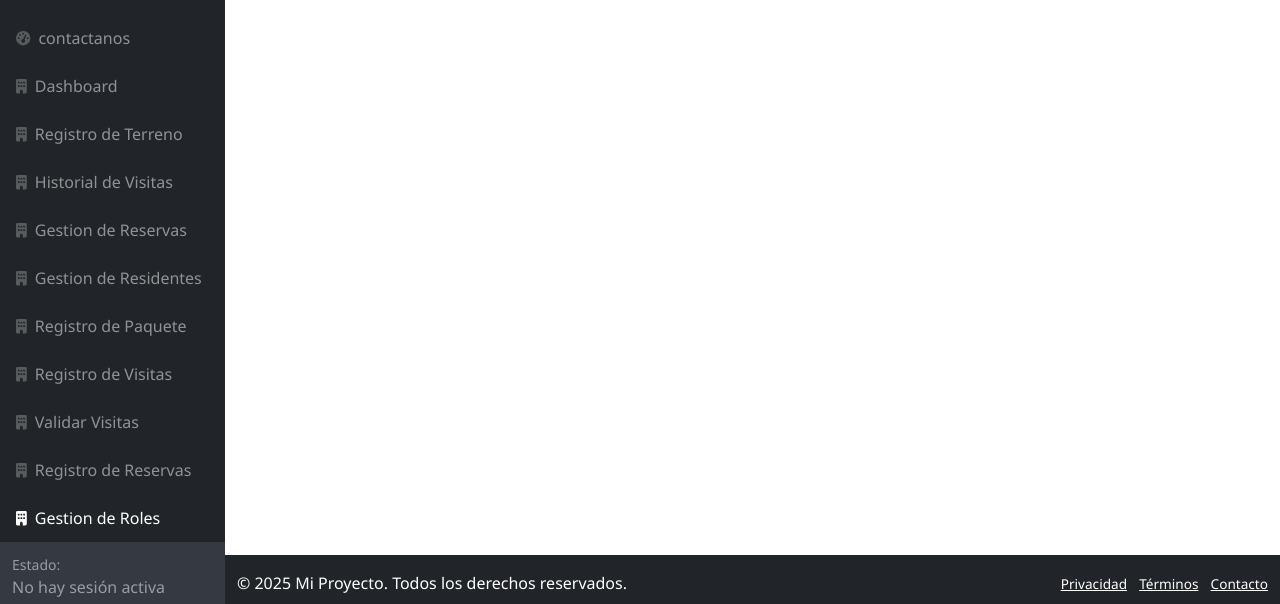
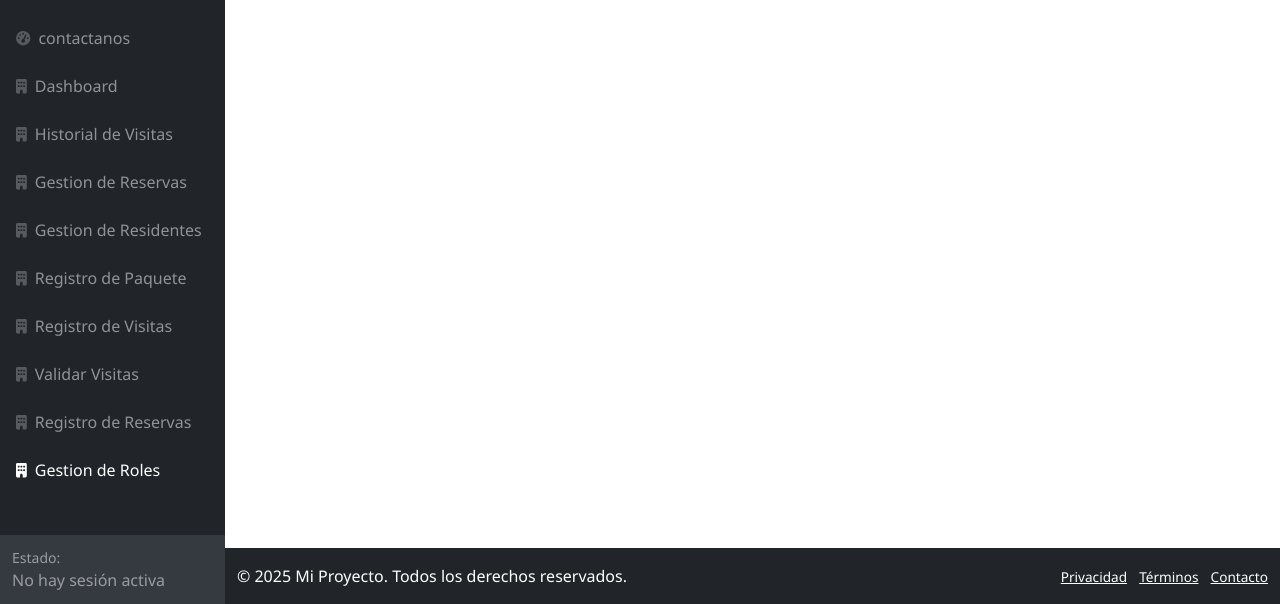
Before and after one commit to sofiaenciso20/ResiControl, a PHP site: page /gestion_roles.php in a window 1280 px wide. Shown: the part 196-800 px from the top of the page. Run offline with PHP 8.4, Linux system fonts and the light colour scheme; data that the repository does not hold is empty; some libraries are stand-ins or nearby versions.

Commit message:
acceso al formulario por medio de roles commit

```diff
--- a/views/components/sidebar.php
+++ b/views/components/sidebar.php
@@ -43,11 +43,13 @@ require_once __DIR__ . '/../../src/Config/permissions.php';
                         Registro de zona
                     </a>
                 <?php endif; ?>
-                <a class="nav-link <?php echo ($pagina_actual ?? '') === 'registro_terreno' ? 'active' : ''; ?>"
-                    href="/registro_terreno.php">
-                    <div class="sb-nav-link-icon"><i class="fas fa-building"></i></div>
-                    Registro de Terreno
-                </a>
+                <?php if (tienePermiso('registro_terreno')): ?>
+                    <a class="nav-link <?php echo ($pagina_actual ?? '') === 'registro' ? 'active' : ''; ?>"
+                        href="/registro_terreno.php">
+                        <div class="sb-nav-link-icon"><i class="fas fa-user-plus"></i></div>
+                        Registro de Terreno
+                    </a>
+                <?php endif; ?>
                 <a class="nav-link <?php echo ($pagina_actual ?? '') === 'historial_visitas' ? 'active' : ''; ?>"
                     href="/historial_visitas.php">
                     <div class="sb-nav-link-icon"><i class="fas fa-building"></i></div>
```
Also changed, not shown: public/registro_terreno.php (+7 -0 lines).
